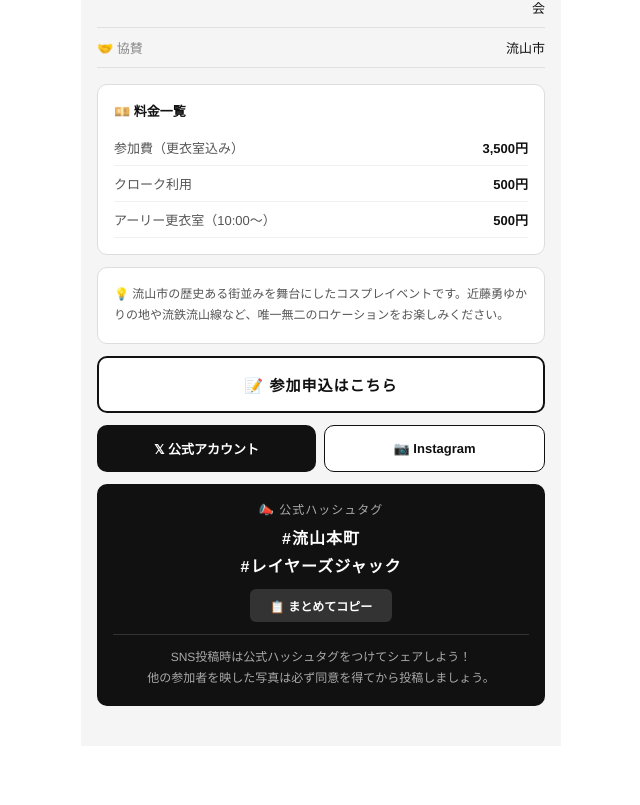
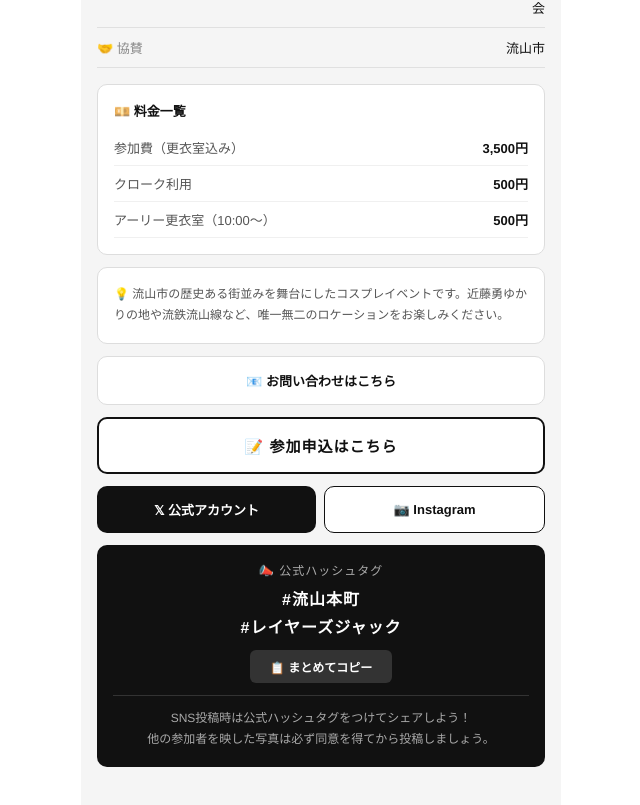
Before and after one commit to LAYERS-JACK/ljc-app, a React (Create React App) app: page / in a window 1280 px wide. Shown: the part 922-1727 px from the top of the page, without its empty margins (319-959 px from the left). Before the commit the page ends 1668 px from the top, so only its background shows below. Built offline with nearby package versions, Linux system fonts and the light colour scheme.

Commit message:
FAQページ余白調整

```diff
--- a/src/App.js
+++ b/src/App.js
@@ -145,6 +145,8 @@ export default function App() {
             <div style={{ background: "#fff", border: "1px solid #ddd", borderRadius: 10, padding: 16, fontSize: 12, color: "#555", lineHeight: 1.8, marginBottom: 12 }}>
               💡 流山市の歴史ある街並みを舞台にしたコスプレイベントです。近藤勇ゆかりの地や流鉄流山線など、唯一無二のロケーションをお楽しみください。
             </div>
+            <a href="mailto:layersjack.convention@gmail.com" style={{ display: "block", textAlign: "center", background: "#fff", color: "#111", border: "1px solid #ddd", borderRadius: 10, padding: "14px 0", fontSize: 13, fontWeight: 600, textDecoration: "none", marginBottom: 12 }}>📧 お問い合わせはこちら</a>
+
             <a href="https://forms.gle/m2JGgezHBKugHoUs7" target="_blank" rel="noreferrer" style={{ display: "block", textAlign: "center", background: "#fff", color: "#111", border: "2px solid #111", borderRadius: 10, padding: "16px 0", fontSize: 15, fontWeight: 700, textDecoration: "none", marginBottom: 12, letterSpacing: 1 }}>📝 参加申込はこちら</a>
 
             <div style={{ display: "flex", gap: 8, marginBottom: 12 }}>
@@ -349,6 +351,7 @@ export default function App() {
                 ))}
               </div>
             ))}
+            <a href="mailto:layersjack.convention@gmail.com" style={{ display: "block", textAlign: "center", background: "#111", color: "#fff", borderRadius: 10, padding: "14px 0", fontSize: 13, fontWeight: 600, textDecoration: "none", marginTop: 8, marginBottom: 80 }}>📧 お問い合わせはこちら</a>
           </div>
         )}
 
```
